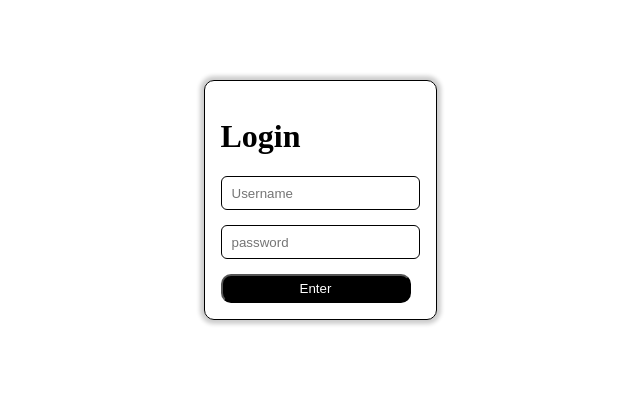
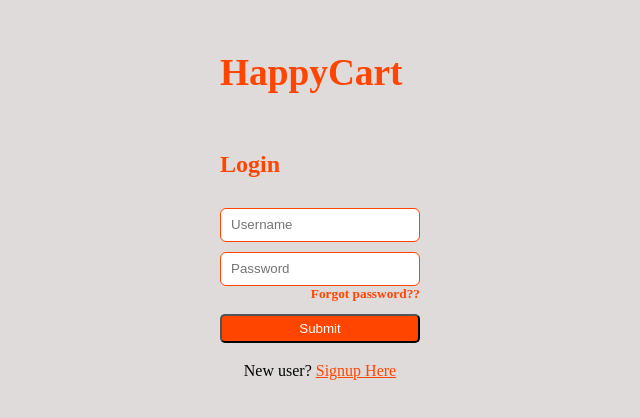
Before and after one commit to Aryanvadaliya/HappyCart, a plain HTML site: page login.html in a window 1280 px wide. Shown: the part 208-626 px from the top of the page, without its empty margins (320-960 px from the left). Drawn offline with Linux system fonts and the light colour scheme.

Commit message:
Add files via upload

```diff
--- /dev/null
+++ b/login.css
@@ -0,0 +1,69 @@
+body{
+    display: flex;
+    align-items: center;
+    justify-content: center;
+    height: 100vh;
+    background-color: rgb(224, 219, 219);
+}
+.logo{
+    font-size: 28pt;
+    font-weight: 900;
+    color: orangered;
+}
+.box{
+
+
+    justify-content: center;
+    display: grid;
+}
+
+.login{
+    color: orangered;
+}
+.logo a{
+    text-decoration: none;
+    color: orangered;
+}
+#input1{
+    display: block;
+    border-radius: 6px;
+    margin: 10px 0;
+    height: 12px;
+    padding: 10px;
+    border: 1px solid orangered;
+}
+#input2{
+    display: block;
+    border-radius: 6px;
+    height: 12px;
+    padding: 10px;
+    border: 1px solid orangered;
+}
+.fp{
+    color: orangered;
+    font-size: smaller;
+    font-weight: 700;
+    margin: 0 0 0 auto;
+    cursor: pointer;
+}
+button{
+    width: 190px;
+    padding: 5px;
+    background-color: orangered;
+    margin: 12px 0;
+    border-radius: 5px;
+    color: white;
+    cursor: pointer;
+    width: 200px;
+}
+button a{
+    color: white;
+    text-decoration: none;
+}
+.signup a{
+
+   color: orangered;
+}
+.signup{
+    margin: 7px auto;
+}
--- a/login.html
+++ b/login.html
@@ -4,52 +4,19 @@
     <meta charset="UTF-8">
     <meta http-equiv="X-UA-Compatible" content="IE=edge">
     <meta name="viewport" content="width=device-width, initial-scale=1.0">
-    <title>Document</title>
-
-<style>
-    body{
-        display: flex;
-        align-items: center;
-        justify-content: center;
-        height: 100vh;
-    }
-    .box{
-        border-radius: 10px;
-        border: 1px solid black;
-        padding: 16px;
-        box-shadow: 0 0 4px 4px rgba(0, 0, 0,0.2);
-    }
-    input{
-        display: block;
-        border-radius: 6px;
-        margin: 15px 0;
-        height: 12px;
-        padding: 10px;
-        border: 1px solid black;
-
-
-    }
-    button{
-        width: 190px;
-        padding: 5px;
-        background-color: black;
-        border-radius: inherit;
-        color: white;
-        cursor: pointer;
-    }
-    a{
-        text-decoration: none;
-        color: white;
-    }
-</style>
+    <title>Login</title>
+    <link rel="stylesheet" href="login.css">
 
 </head>
 <body>
     <div class="box">
-        <h1>Login</h1>
+        <p class="logo"><a href="index.html"> HappyCart</a></p>
+        <h2 class="login">Login</h2>
         <input id="input1" type="text" placeholder="Username" onmouseenter="">
-        <input id="input2" type="password" placeholder="password">
-        <button id="btn"><a href="index2.html">Enter</a></button>
+        <input id="input2" type="password" placeholder="Password">
+        <p class="fp">Forgot password??</p>
+        <button id="btn"><a href="index.html">Submit</a></button>
+        <p class="signup"> New user? <a href="signup.html">Signup Here</a> </p>
     </div>
 </body>
 <script src="js.js"></script>
--- /dev/null
+++ b/signup.css
@@ -0,0 +1,67 @@
+body{
+    display: flex;
+    align-items: center;
+    justify-content: center;
+    height: 100vh;
+    background-color: rgb(224, 219, 219);
+}
+.logo{
+    font-size: 28pt;
+    font-weight: 900;
+    color: orangered;
+}
+.logo a{
+    text-decoration: none;
+    color: orangered;
+}
+.box{
+
+
+    justify-content: center;
+    display: grid;
+}
+
+.Signup{
+    color: orangered;
+}
+#input1{
+    display: block;
+    border-radius: 6px;
+    margin: 10px 0;
+    height: 12px;
+    padding: 10px;
+    border: 1px solid orangered;
+}
+#input2{
+    display: block;
+    border-radius: 6px;
+    height: 12px;
+    padding: 10px;
+    border: 1px solid orangered;
+}
+.fp{
+    color: orangered;
+    font-size: smaller;
+    font-weight: 700;
+    margin: 0 0 0 auto;
+}
+button{
+    width: 190px;
+    padding: 5px;
+    background-color: orangered;
+    margin: 12px 0;
+    border-radius: 5px;
+    color: white;
+    cursor: pointer;
+    width: 200px;
+}
+button a{
+    color: white;
+    text-decoration: none;
+}
+.signup a{
+    color: orangered;
+}
+.signup{
+    margin: 7px auto;
+}
```
Also changed, not shown: index.html (+28 -31 lines), signup.html (added, +25 -0 lines), style.css (+18 -16 lines).
